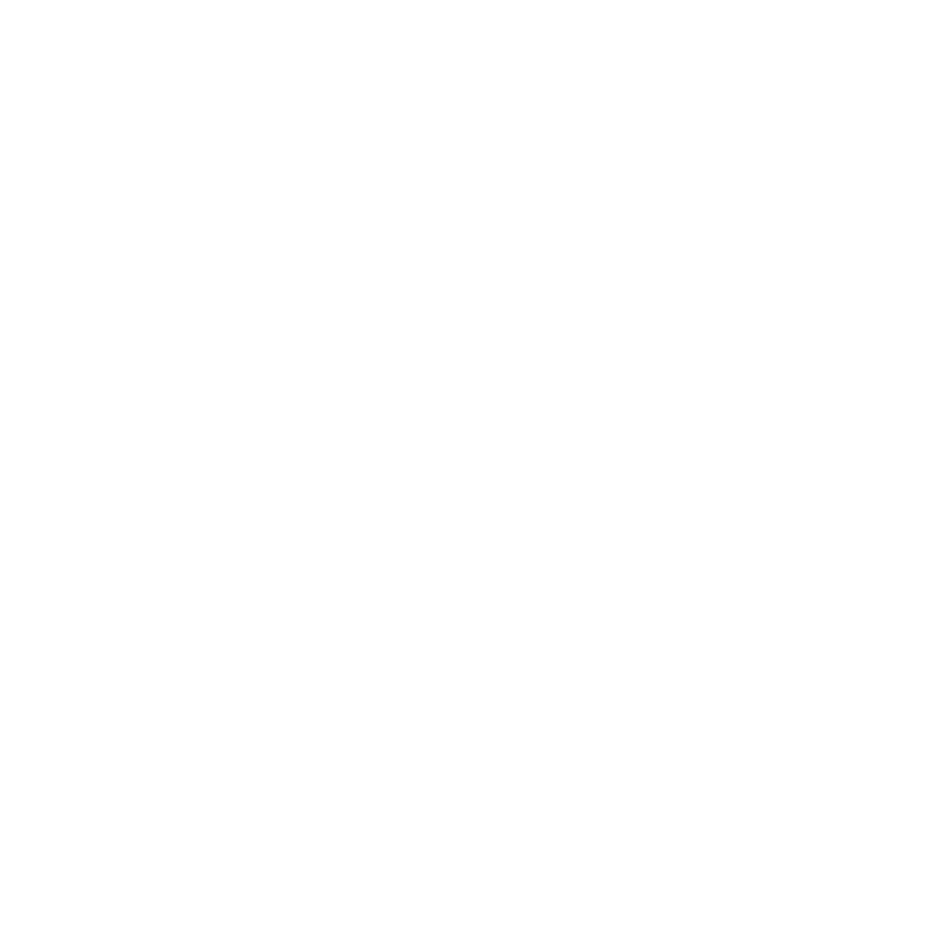
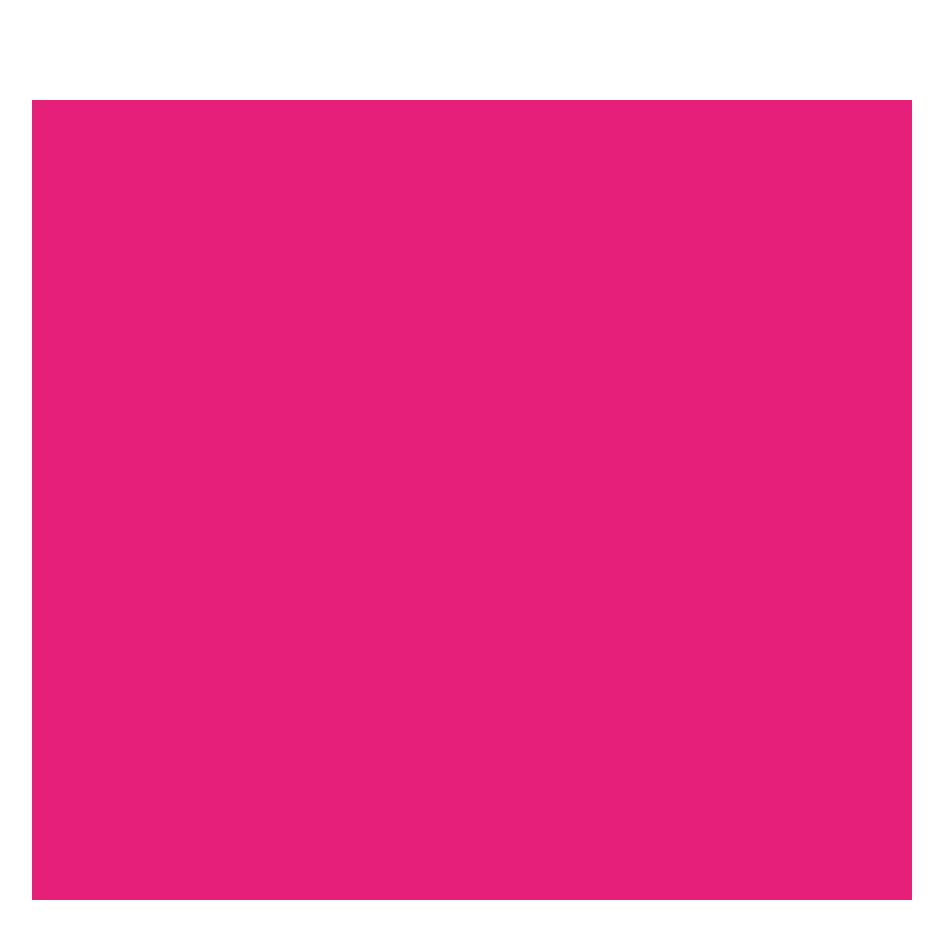
Before and after one commit to kmvbatista/fica-em-casa-front, a React (Create React App) app: page /need-help-form in a window 1280 px wide. Shown: the top 938 px of the page, without its empty margins (168-1111 px from the left). Built offline with nearby package versions, Linux system fonts and the light colour scheme.

Commit message:
need help form outbones

```diff
--- a/src/pages/ChooseGroup/index.js
+++ b/src/pages/ChooseGroup/index.js
@@ -1,4 +1,5 @@
 import React from 'react';
+import {useHistory} from 'react-router-dom'
 import {
   Container,
   Box1,
@@ -12,10 +13,13 @@
   Image,
 } from './styles';
 
+
 export default function ChooseGroup() {
+const history = useHistory();
+
   return (
     <Container>
-      <Box1>
+      <Box1 onClick={() => history.push('need-help-form')}>
         <TitleContainer>
           <Title>
             Faço parte do<br></br>
--- /dev/null
+++ b/src/pages/NeedHelpForm/index.js
@@ -0,0 +1,8 @@
+import React from 'react';
+import {Container} from './styles'
+
+export default function NeedHelpForm() {
+    return (
+      <Container></Container>
+    );
+}
--- /dev/null
+++ b/src/pages/NeedHelpForm/styles.js
@@ -0,0 +1,9 @@
+import styled from 'styled-components';
+
+export const Container = styled.div`
+  display: flex;
+  min-height: 100vh;
+  flex-direction: column;
+  background-color: var(--color-pink);
+  padding: 3em;
+`
--- a/src/routes/routes.js
+++ b/src/routes/routes.js
@@ -4,6 +4,7 @@
 const Login = lazy(() => import('../pages/Login/index'));
 const Signup = lazy(() => import('../pages/Signup/index'));
 const ChoseGroup = lazy(() => import('../pages/ChooseGroup/index'));
+const NeedHelpForm = lazy(() => import('../pages/NeedHelpForm/index'));
 
 export default function Routes() {
   return (
@@ -21,6 +22,9 @@
         <Route exact path='/choose-group'>
           <ChoseGroup></ChoseGroup>
         </Route>
+        <Route exact path='/need-help-form'>
+          <NeedHelpForm></NeedHelpForm>
+        </Route>
       </Suspense>
     </Switch>
   );
```
